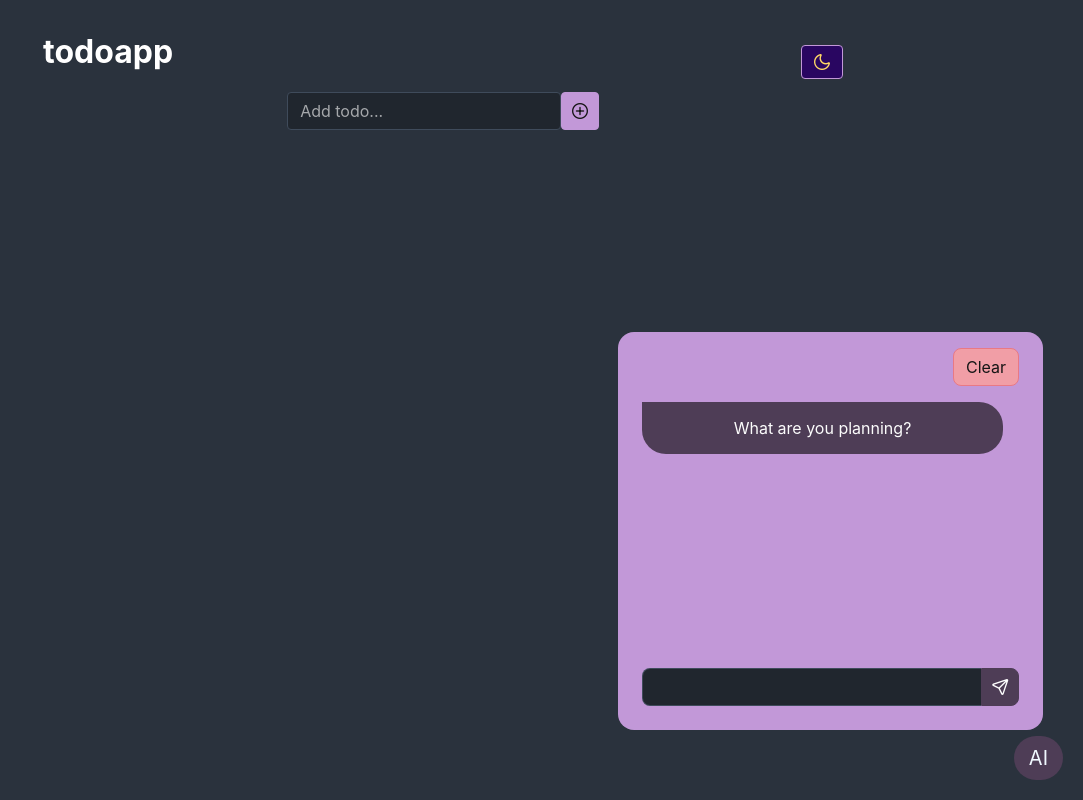
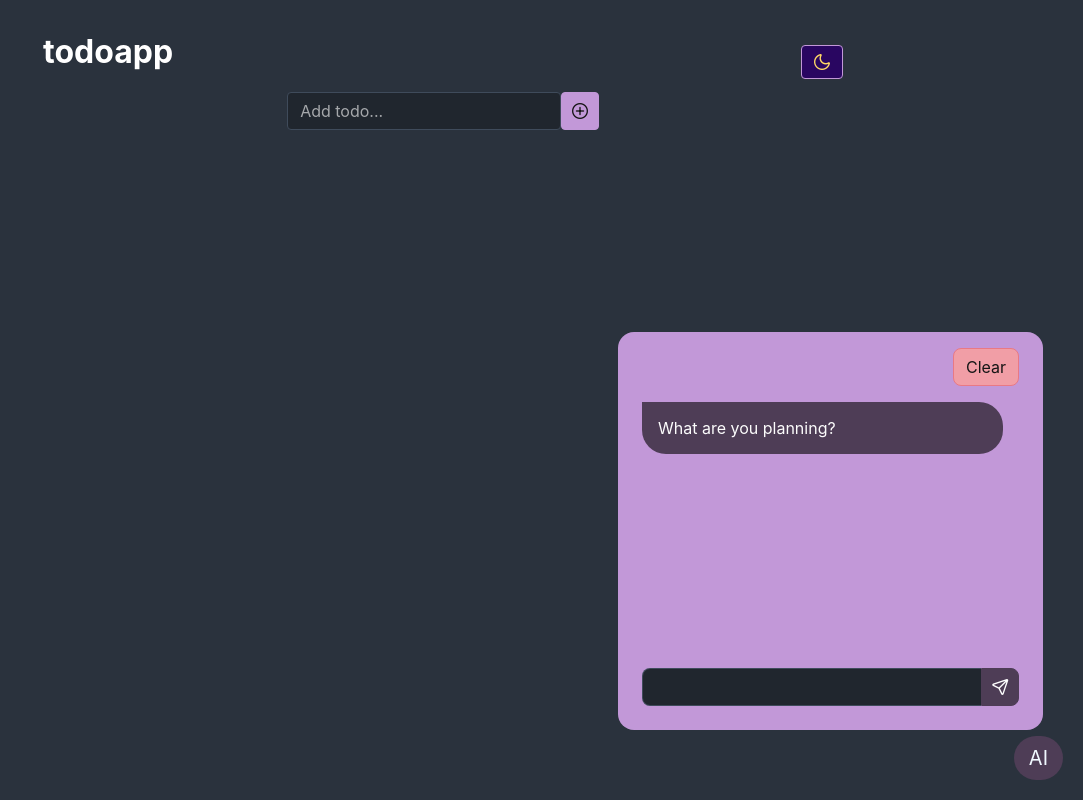
Before and after one commit to Sphaerista/todolist, a React (Create React App) app: page / in a window 1280 px wide. Both pictures are taken after a click on the button "AI". Shown: the whole page, without its empty margins (197-1280 px from the left). Built offline with nearby package versions, Linux system fonts and the light colour scheme.

Commit message:
tuning chat UI

```diff
--- a/src/ai/AIUI.tsx
+++ b/src/ai/AIUI.tsx
@@ -144,7 +144,7 @@ const AIUI: React.FC<AIUIProps> = (props) => {
             <div className="speech speech-ai">
               {renderedText?.map((item, idx) => (
                 <div className={`speech-${item.role}`} key={idx}>
-                  <div>{item.content}</div>
+                  {item.content}
                 </div>
               ))}
             </div>
--- a/src/ai/ai-styles.css
+++ b/src/ai/ai-styles.css
@@ -86,7 +86,8 @@ main {
   padding: 1rem;
   margin-bottom: 1rem;
   margin-right: 1rem;
-  /* text-align: start; */
+  text-align: start;
+  white-space: break-spaces;
 }
 
 .speech-user {
```
